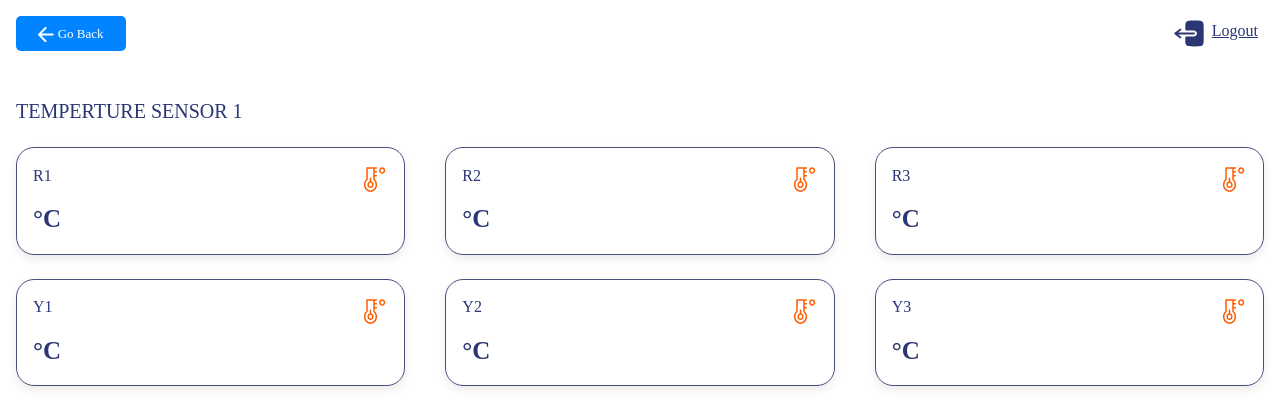
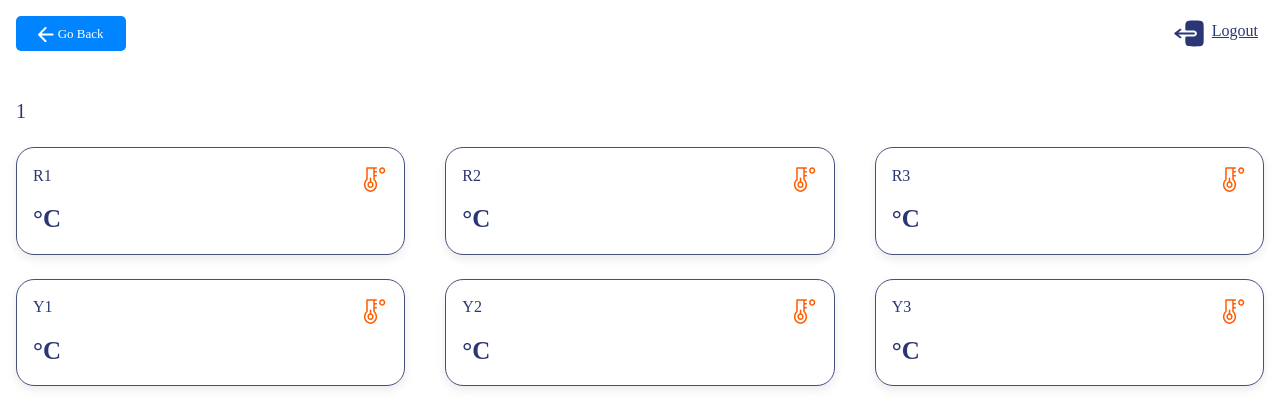
Before and after one commit to JagrutiL/Aquarelle_thermostat, a Flask app: page /graph in a window 1280 px wide. Shown: the top 406 px of the page. Run offline with Flask 3, Linux system fonts and the light colour scheme; tables that the repository leaves empty hold one stand-in row (values such as "Sample post"); some libraries are stand-ins or nearby versions; some web fonts are replaced.

Commit message:
change ip in graph.js

```diff
--- a/static/js/graph.js
+++ b/static/js/graph.js
@@ -1,5 +1,5 @@
 
-    var socket = io.connect('http://192.168.1.19:5000');
+    var socket = io.connect('http://192.168.1.10:5000');
     socket.on('connect', function() {
         console.log("Connected to server");
     });
--- a/templates/dashboard.html
+++ b/templates/dashboard.html
@@ -31,7 +31,7 @@
                     <div class="p-4 dashboard_indv_temperature_box">
                         <div class="dashboard_indv_temperature_box_main_div">
                             <h3 class="dashboard_indv_temperature_title">
-                                TEMPERTURE SENSOR {{ device.device_id }}
+                           {{ device.device_id }}
                             </h3>
 
                             <a href="{{ url_for('temperature') }}">
--- a/templates/temperature_graph.html
+++ b/templates/temperature_graph.html
@@ -37,7 +37,7 @@
 
             <div class="lux_graph_level_main_div mt-3">
                 <h5>
-                    TEMPERTURE SENSOR {{ device.device_id }}
+                    {{ device.device_id }}
                 </h5>
                 <div class="lux_graph_level mt-4">
                     <div class="lux_graph_level_indv_div p-3">
```
